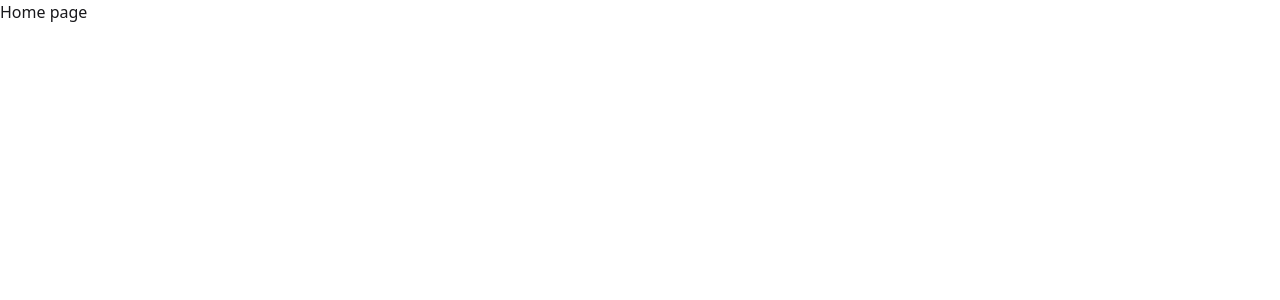
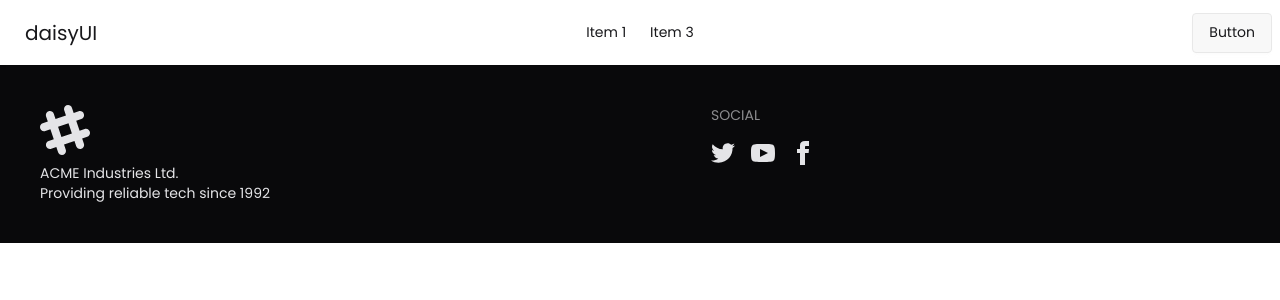
Before and after one commit to Samin1362/Game-Store-Auth-Firebase, a React (Vite) app: page / in a window 1280 px wide. Shown: the top 300 px of the page. Built offline with nearby package versions, Linux system fonts and the light colour scheme.

Commit message:
navbar and footer added

```diff
--- /dev/null
+++ b/src/components/Footer.jsx
@@ -0,0 +1,66 @@
+import React from "react";
+
+const Footer = () => {
+  return (
+    <footer className="footer sm:footer-horizontal bg-neutral text-neutral-content p-10">
+      <aside>
+        <svg
+          width="50"
+          height="50"
+          viewBox="0 0 24 24"
+          xmlns="http://www.w3.org/2000/svg"
+          fillRule="evenodd"
+          clipRule="evenodd"
+          className="fill-current"
+        >
+          <path d="M22.672 15.226l-2.432.811.841 2.515c.33 1.019-.209 2.127-1.23 2.456-1.15.325-2.148-.321-2.463-1.226l-.84-2.518-5.013 1.677.84 2.517c.391 1.203-.434 2.542-1.831 2.542-.88 0-1.601-.564-1.86-1.314l-.842-2.516-2.431.809c-1.135.328-2.145-.317-2.463-1.229-.329-1.018.211-2.127 1.231-2.456l2.432-.809-1.621-4.823-2.432.808c-1.355.384-2.558-.59-2.558-1.839 0-.817.509-1.582 1.327-1.846l2.433-.809-.842-2.515c-.33-1.02.211-2.129 1.232-2.458 1.02-.329 2.13.209 2.461 1.229l.842 2.515 5.011-1.677-.839-2.517c-.403-1.238.484-2.553 1.843-2.553.819 0 1.585.509 1.85 1.326l.841 2.517 2.431-.81c1.02-.33 2.131.211 2.461 1.229.332 1.018-.21 2.126-1.23 2.456l-2.433.809 1.622 4.823 2.433-.809c1.242-.401 2.557.484 2.557 1.838 0 .819-.51 1.583-1.328 1.847m-8.992-6.428l-5.01 1.675 1.619 4.828 5.011-1.674-1.62-4.829z"></path>
+        </svg>
+        <p>
+          ACME Industries Ltd.
+          <br />
+          Providing reliable tech since 1992
+        </p>
+      </aside>
+      <nav>
+        <h6 className="footer-title">Social</h6>
+        <div className="grid grid-flow-col gap-4">
+          <a>
+            <svg
+              xmlns="http://www.w3.org/2000/svg"
+              width="24"
+              height="24"
+              viewBox="0 0 24 24"
+              className="fill-current"
+            >
+              <path d="M24 4.557c-.883.392-1.832.656-2.828.775 1.017-.609 1.798-1.574 2.165-2.724-.951.564-2.005.974-3.127 1.195-.897-.957-2.178-1.555-3.594-1.555-3.179 0-5.515 2.966-4.797 6.045-4.091-.205-7.719-2.165-10.148-5.144-1.29 2.213-.669 5.108 1.523 6.574-.806-.026-1.566-.247-2.229-.616-.054 2.281 1.581 4.415 3.949 4.89-.693.188-1.452.232-2.224.084.626 1.956 2.444 3.379 4.6 3.419-2.07 1.623-4.678 2.348-7.29 2.04 2.179 1.397 4.768 2.212 7.548 2.212 9.142 0 14.307-7.721 13.995-14.646.962-.695 1.797-1.562 2.457-2.549z"></path>
+            </svg>
+          </a>
+          <a>
+            <svg
+              xmlns="http://www.w3.org/2000/svg"
+              width="24"
+              height="24"
+              viewBox="0 0 24 24"
+              className="fill-current"
+            >
+              <path d="M19.615 3.184c-3.604-.246-11.631-.245-15.23 0-3.897.266-4.356 2.62-4.385 8.816.029 6.185.484 8.549 4.385 8.816 3.6.245 11.626.246 15.23 0 3.897-.266 4.356-2.62 4.385-8.816-.029-6.185-.484-8.549-4.385-8.816zm-10.615 12.816v-8l8 3.993-8 4.007z"></path>
+            </svg>
+          </a>
+          <a>
+            <svg
+              xmlns="http://www.w3.org/2000/svg"
+              width="24"
+              height="24"
+              viewBox="0 0 24 24"
+              className="fill-current"
+            >
+              <path d="M9 8h-3v4h3v12h5v-12h3.642l.358-4h-4v-1.667c0-.955.192-1.333 1.115-1.333h2.885v-5h-3.808c-3.596 0-5.192 1.583-5.192 4.615v3.385z"></path>
+            </svg>
+          </a>
+        </div>
+      </nav>
+    </footer>
+  );
+};
+
+export default Footer;
--- /dev/null
+++ b/src/components/Navbar.jsx
@@ -0,0 +1,56 @@
+import React from "react";
+
+const Navbar = () => {
+  return (
+    <div className="navbar bg-base-100 shadow-sm">
+      <div className="navbar-start">
+        <div className="dropdown">
+          <div tabIndex={0} role="button" className="btn btn-ghost lg:hidden">
+            <svg
+              xmlns="http://www.w3.org/2000/svg"
+              className="h-5 w-5"
+              fill="none"
+              viewBox="0 0 24 24"
+              stroke="currentColor"
+            >
+              {" "}
+              <path
+                strokeLinecap="round"
+                strokeLinejoin="round"
+                strokeWidth="2"
+                d="M4 6h16M4 12h8m-8 6h16"
+              />{" "}
+            </svg>
+          </div>
+          <ul
+            tabIndex="-1"
+            className="menu menu-sm dropdown-content bg-base-100 rounded-box z-1 mt-3 w-52 p-2 shadow"
+          >
+            <li>
+              <a>Item 1</a>
+            </li>
+            <li>
+              <a>Item 3</a>
+            </li>
+          </ul>
+        </div>
+        <a className="btn btn-ghost text-xl">daisyUI</a>
+      </div>
+      <div className="navbar-center hidden lg:flex">
+        <ul className="menu menu-horizontal px-1">
+          <li>
+            <a>Item 1</a>
+          </li>
+          <li>
+            <a>Item 3</a>
+          </li>
+        </ul>
+      </div>
+      <div className="navbar-end">
+        <a className="btn">Button</a>
+      </div>
+    </div>
+  );
+};
+
+export default Navbar;
--- a/src/index.css
+++ b/src/index.css
@@ -1,2 +1,12 @@
+@import url('https://fonts.googleapis.com/css2?family=Poppins:ital,wght@0,100;0,200;0,300;0,400;0,500;0,600;0,700;0,800;0,900;1,100;1,200;1,300;1,400;1,500;1,600;1,700;1,800;1,900&display=swap');
+
+* {
+  font-family: "Poppins", sans-serif;
+  font-weight: 400;
+  font-style: normal;
+}
+
 @import "tailwindcss";
-@plugin "daisyui";
+ @plugin "daisyui" {
+   themes: light --default;
+ }
--- a/src/main.jsx
+++ b/src/main.jsx
@@ -1,7 +1,6 @@
 import { StrictMode } from 'react'
 import { createRoot } from 'react-dom/client'
 import './index.css'
-import App from './App.jsx'
 import { RouterProvider } from 'react-router'
 import { router } from './routes/routes.jsx'
 
--- /dev/null
+++ b/src/pages/Root.jsx
@@ -0,0 +1,18 @@
+import Footer from "../components/Footer";
+import Navbar from "../components/Navbar"
+import React from 'react';
+
+const Root = () => {
+  return (
+    <div>
+      <header>
+        <Navbar></Navbar>
+      </header>
+      <footer>
+        <Footer></Footer>
+      </footer>
+    </div>
+  );
+};
+
+export default Root;
--- a/src/routes/routes.jsx
+++ b/src/routes/routes.jsx
@@ -1,8 +1,9 @@
 import { createBrowserRouter } from "react-router";
+import Root from "../pages/Root";
 
 export const router = createBrowserRouter([
   {
     path: "/",
-    element: <h1>Home page</h1>
+    Component: Root
   }
 ])
```
